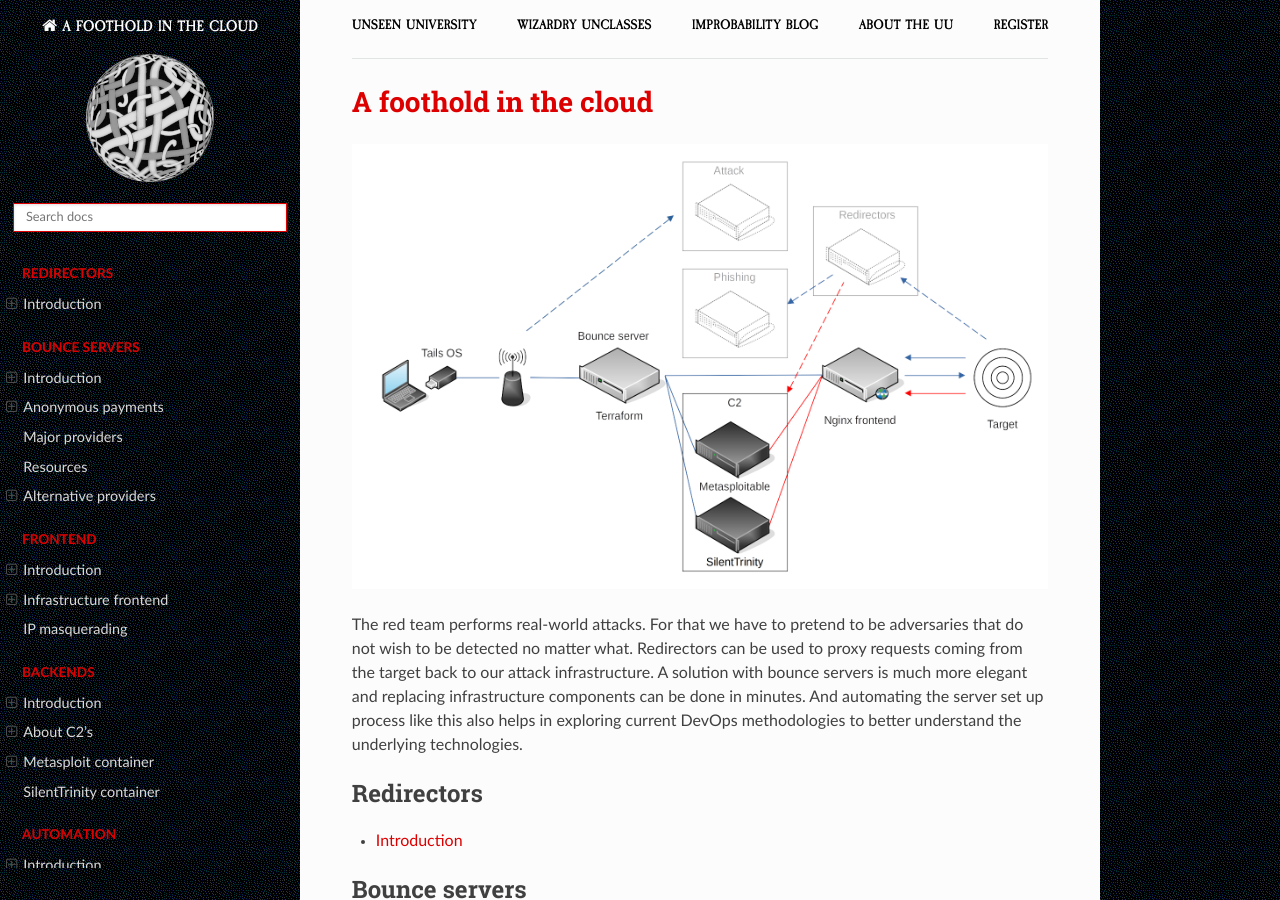
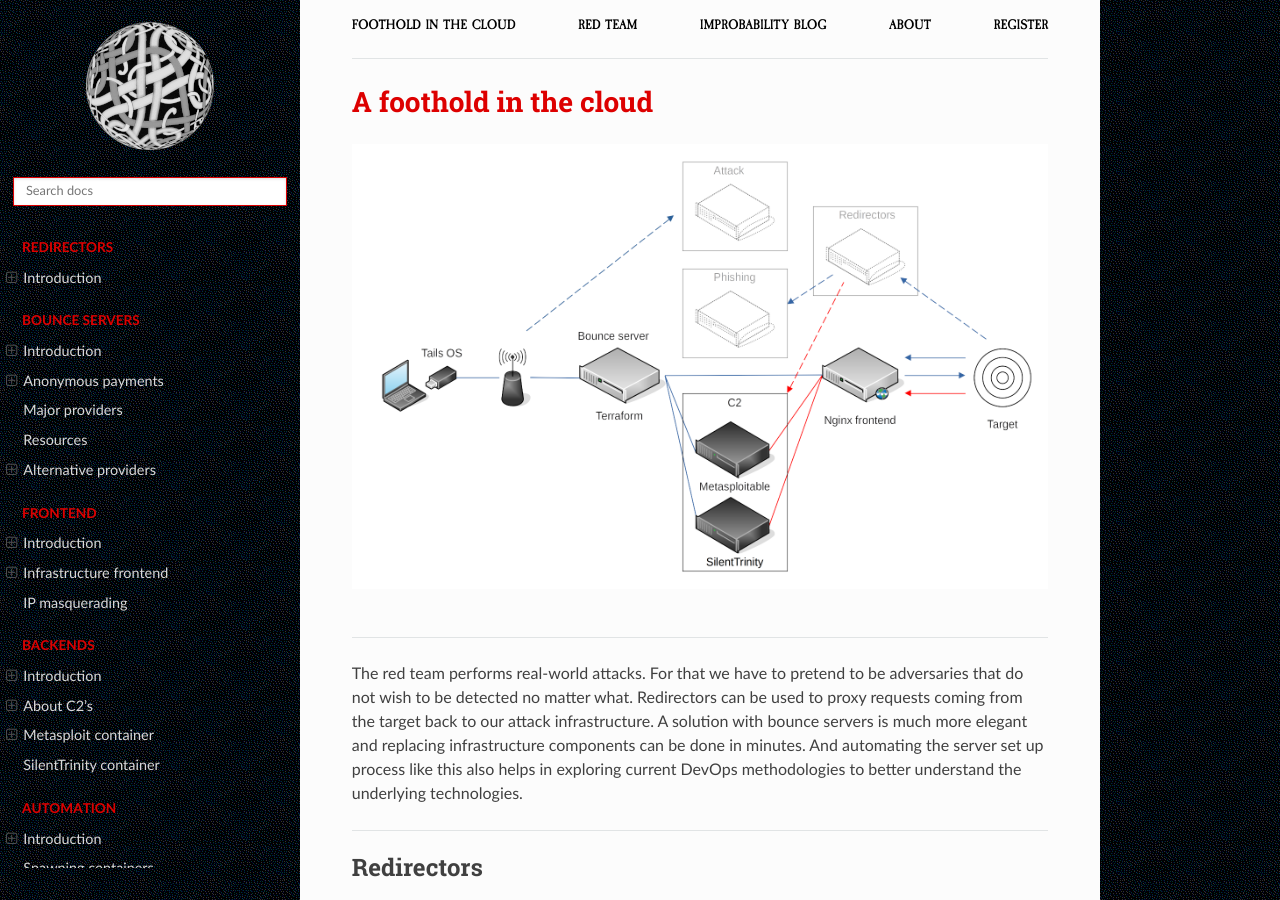
Before and after one commit to tymyrddin/red-iac, a Sphinx documentation site: the page built from source/index.rst, in a window 1280 px wide and 900 px high. Built offline with Sphinx 7.4.7 and the Read the Docs theme 2.0.0, drawn with Linux system fonts in a browser that asks for light colours.

Commit message:
improved navigation

```diff
--- a/source/_templates/breadcrumbs.html
+++ b/source/_templates/breadcrumbs.html
@@ -1,10 +1,10 @@
 <div class="container">
     <topnav>
             <ul>
-                <li class="nav__item"><a href="https://uu.tymyrddin.dev/" class="nav__link">Unseen University</a></li>
-                <li class="nav__item"><a href="https://uu.tymyrddin.dev/" class="nav__link">Wizardry Unclasses</a></li>
+                <li class="nav__item"><a href="https://uu.tymyrddin.dev/" class="nav__link">Foothold in the cloud</a></li>
+                <li class="nav__item"><a href="https://red.tymyrddin.dev/" class="nav__link">Red Team</a></li>
                 <li class="nav__item"><a href="https://uu.tymyrddin.dev/blog/" class="nav__link">Improbability Blog</a></li>
-                <li class="nav__item"><a href="https://uu.tymyrddin.dev/about/" class="nav__link">About the UU</a></li>
+                <li class="nav__item"><a href="https://uu.tymyrddin.dev/about/" class="nav__link">About</a></li>
                 <li class="nav__item"><a href="https://uu.tymyrddin.dev/registration/" class="nav__link">Register</a></li>
             </ul>
     </topnav>
--- a/source/conf.py
+++ b/source/conf.py
@@ -44,6 +44,7 @@ html_theme_options = {
     'display_version': True,
     'prev_next_buttons_location': 'bottom',
     'style_external_links': False,
+    'logo_only': True,
     # Toc options
     'collapse_navigation': False,
     'sticky_navigation': False,
--- a/source/index.rst
+++ b/source/index.rst
@@ -4,11 +4,15 @@ A foothold in the cloud
 .. image:: _static/images/attack-infra.png
   :alt: Overview
 
+----
+
 The red team performs real-world attacks. For that we have to pretend to be adversaries that do not wish to be detected
 no matter what. Redirectors can be used to proxy requests coming from the target back to our attack infrastructure.
 A solution with bounce servers is much more elegant and replacing infrastructure components can be done in minutes.
 And automating the server set up process like this also helps in exploring current DevOps methodologies to better
 understand the underlying technologies.
+
+----
 
 .. toctree::
    :glob:
```
Also changed, not shown: other parts of source/index.rst (+0 -5 lines).
